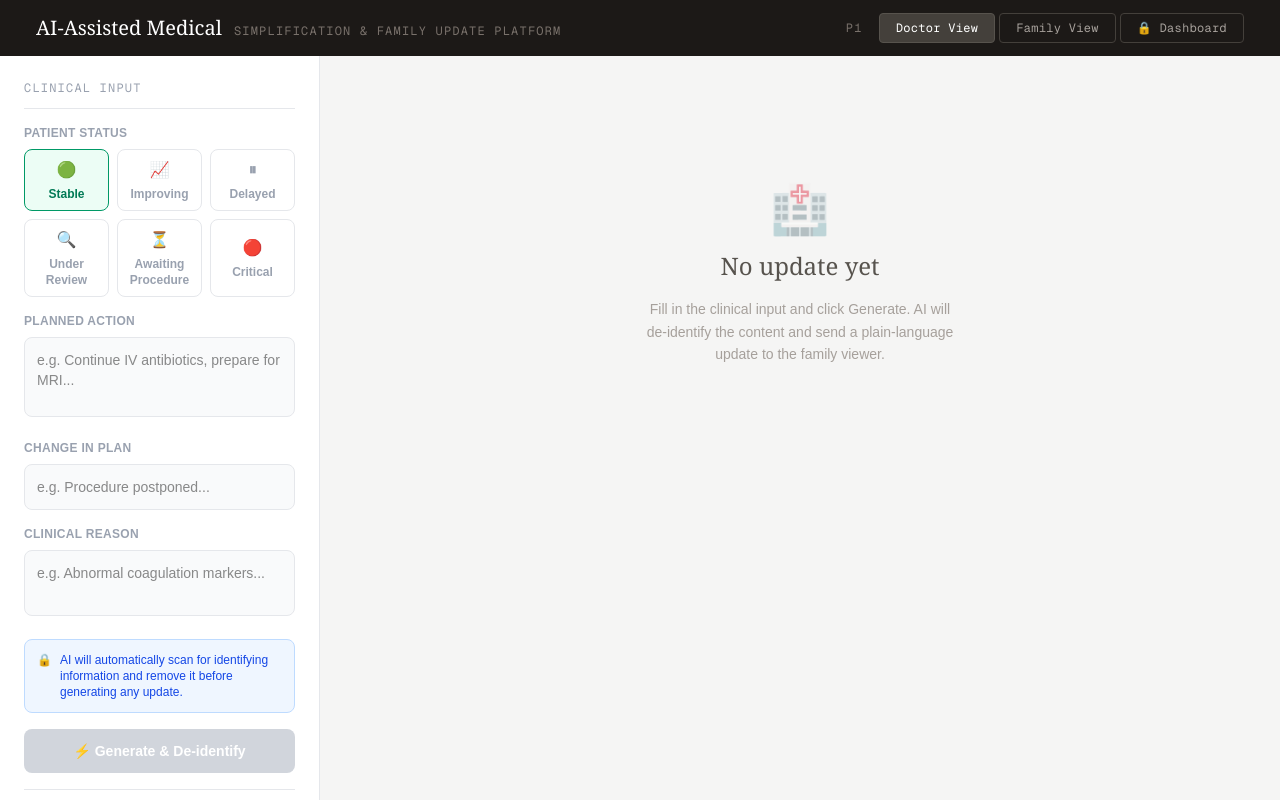
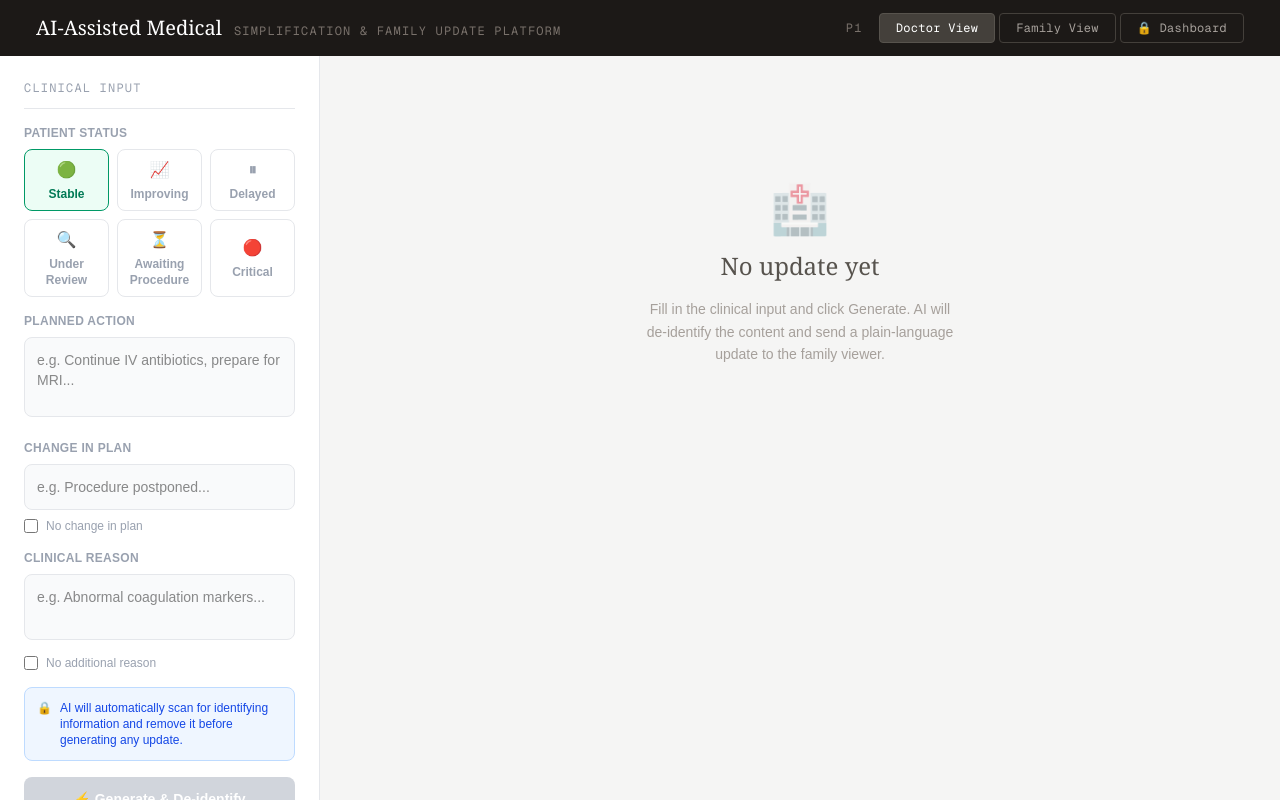
Before and after one commit to patelany/ai-assisted-medical-communication, a Next.js app: page / in a window 1280 px wide. Shown: the top 800 px of the page. Built offline with nearby package versions, Linux system fonts and the light colour scheme.

Commit message:
added checkboxes to doctor view

```diff
--- a/components/DoctorPanel.tsx
+++ b/components/DoctorPanel.tsx
@@ -34,14 +34,18 @@ export default function DoctorPanel({
   const [smsSending, setSmsSending] = useState(false);
   const [smsError, setSmsError] = useState("");
   const [collapsed, setCollapsed] = useState(false);
+  const [noChange, setNoChange] = useState(false);
+  const [noReason, setNoReason] = useState(false);
 
-  const handleSubmit = () => {
+    const handleSubmit = () => {
     if (!action.trim()) return;
     onGenerate({ status, action, change, reason });
     setStatus("stable");
     setAction("");
     setChange("");
     setReason("");
+    setNoChange(false);
+    setNoReason(false);
   };
 
   const handleCopy = () => {
@@ -152,28 +156,58 @@ export default function DoctorPanel({
           />
         </div>
 
-        <div>
+                <div>
           <div className="text-xs font-bold tracking-wide uppercase text-gray-400 mb-2">
             Change in Plan
           </div>
           <input
-            value={change}
+            value={noChange ? "No change in plan" : change}
             onChange={(e) => setChange(e.target.value)}
+            disabled={noChange}
             placeholder="e.g. Procedure postponed..."
-            className="w-full bg-gray-50 border border-gray-200 rounded-lg p-3 text-sm focus:outline-none focus:border-emerald-600"
+            className={`w-full bg-gray-50 border border-gray-200 rounded-lg p-3 text-sm focus:outline-none focus:border-emerald-600 ${
+              noChange ? "opacity-40 cursor-not-allowed" : ""
+            }`}
           />
+          <label className="flex items-center gap-2 mt-2 cursor-pointer">
+            <input
+              type="checkbox"
+              checked={noChange}
+              onChange={(e) => {
+                setNoChange(e.target.checked);
+                if (e.target.checked) setChange("");
+              }}
+              className="w-3.5 h-3.5 accent-emerald-700"
+            />
+            <span className="text-xs text-gray-400">No change in plan</span>
+          </label>
         </div>
 
-        <div>
+                <div>
           <div className="text-xs font-bold tracking-wide uppercase text-gray-400 mb-2">
             Clinical Reason
           </div>
           <textarea
-            value={reason}
+            value={noReason ? "No additional reason" : reason}
             onChange={(e) => setReason(e.target.value)}
+            disabled={noReason}
             placeholder="e.g. Abnormal coagulation markers..."
-            className="w-full bg-gray-50 border border-gray-200 rounded-lg p-3 text-sm resize-none focus:outline-none focus:border-emerald-600 min-h-16"
+            className={`w-full bg-gray-50 border border-gray-200 rounded-lg p-3 text-sm resize-none focus:outline-none focus:border-emerald-600 min-h-16 ${
+              noReason ? "opacity-40 cursor-not-allowed" : ""
+            }`}
           />
+          <label className="flex items-center gap-2 mt-2 cursor-pointer">
+            <input
+              type="checkbox"
+              checked={noReason}
+              onChange={(e) => {
+                setNoReason(e.target.checked);
+                if (e.target.checked) setReason("");
+              }}
+              className="w-3.5 h-3.5 accent-emerald-700"
+            />
+            <span className="text-xs text-gray-400">No additional reason</span>
+          </label>
         </div>
 
         <div className="bg-blue-50 border border-blue-200 rounded-lg p-3 text-xs text-blue-700 flex gap-2">
```
